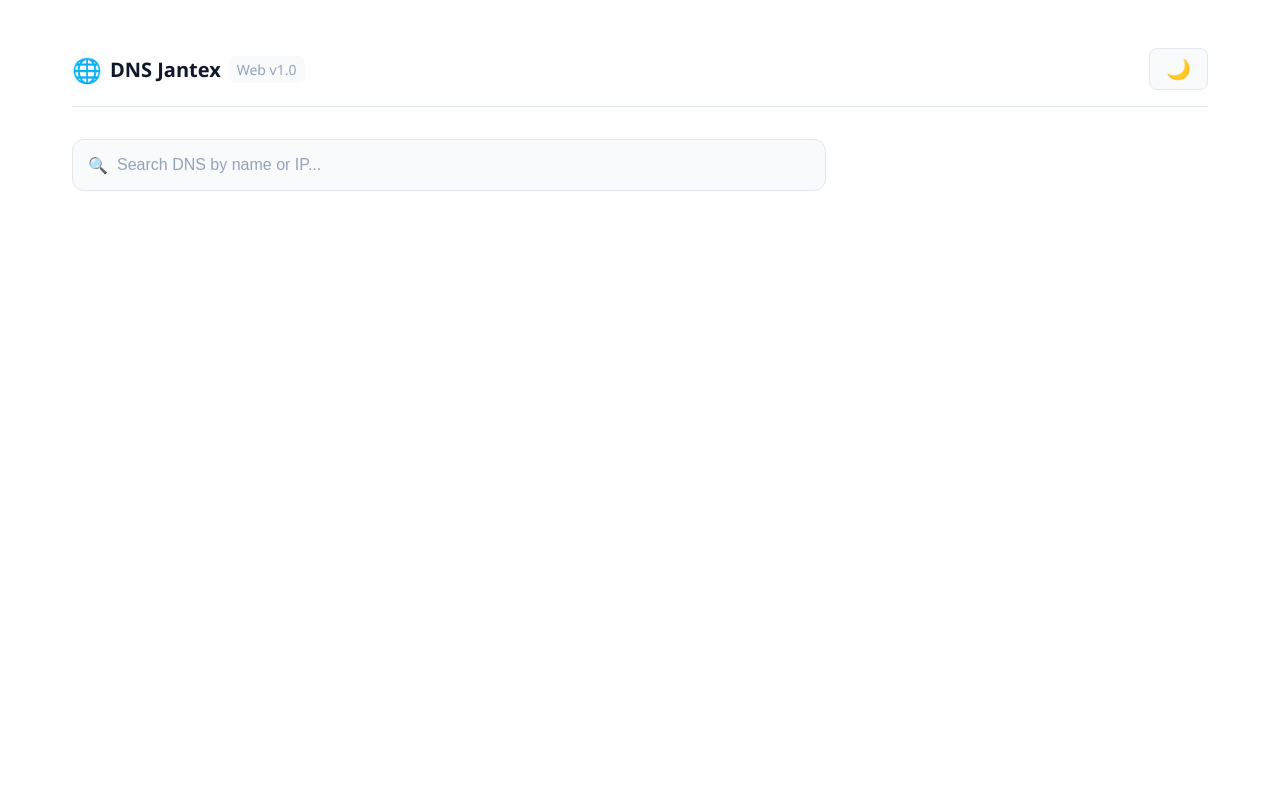
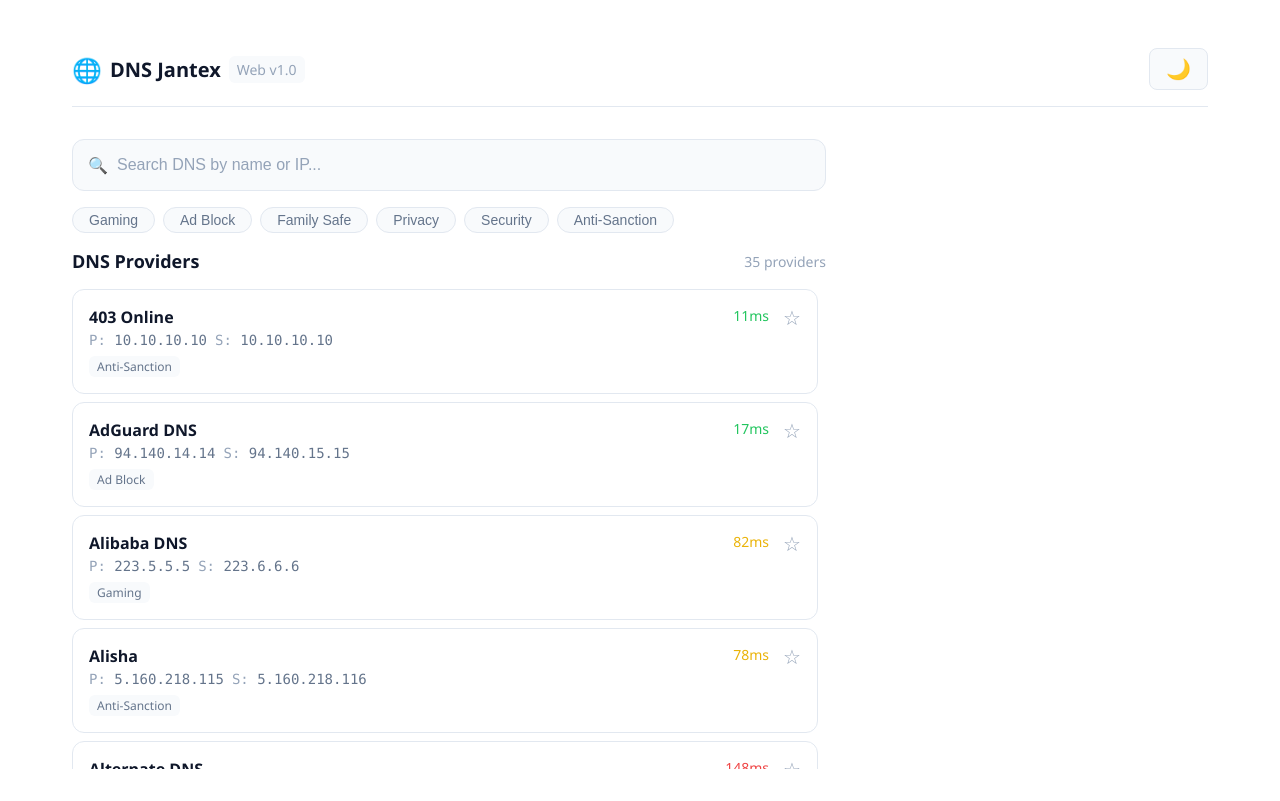
Before and after one commit to ZeLoExE/dns-jantex-web, a Vue app: page / in a window 1280 px wide. Built offline with nearby package versions, Linux system fonts and the light colour scheme.

Commit message:
feat: add ProviderList component with filtering

```diff
--- a/src/App.vue
+++ b/src/App.vue
@@ -2,19 +2,32 @@
   <div class="app" :class="{ dark: themeStore.isDark, light: !themeStore.isDark }">
     <AppHeader />
     <main class="main-content">
-      <SearchBar v-model="searchQuery" />
+      <div class="left-panel">
+        <SearchBar v-model="providersStore.searchQuery" />
+        <TagFilter
+          :selected-tags="providersStore.selectedTags"
+          @toggle="providersStore.toggleTag"
+          @clear="providersStore.clearTags"
+        />
+        <ProviderList />
+      </div>
+      <div class="right-panel">
+        <!-- Network dashboard will be added later -->
+      </div>
     </main>
   </div>
 </template>
 
 <script setup lang="ts">
-import { ref } from 'vue'
 import { useThemeStore } from './stores/theme'
+import { useProvidersStore } from './stores/providers'
 import AppHeader from './components/AppHeader.vue'
 import SearchBar from './components/SearchBar.vue'
+import TagFilter from './components/TagFilter.vue'
+import ProviderList from './components/ProviderList.vue'
 
 const themeStore = useThemeStore()
-const searchQuery = ref('')
+const providersStore = useProvidersStore()
 </script>
 
 <style>
@@ -24,4 +37,22 @@ const searchQuery = ref('')
   gap: var(--spacing-xl);
   margin-top: var(--spacing-xl);
 }
+
+.left-panel {
+  display: flex;
+  flex-direction: column;
+  gap: var(--spacing-md);
+}
+
+.right-panel {
+  display: flex;
+  flex-direction: column;
+  gap: var(--spacing-md);
+}
+
+@media (max-width: 900px) {
+  .main-content {
+    grid-template-columns: 1fr;
+  }
+}
 </style>
--- /dev/null
+++ b/src/components/ProviderList.vue
@@ -0,0 +1,107 @@
+<template>
+  <div class="provider-list">
+    <div class="list-header">
+      <h2>DNS Providers</h2>
+      <span class="count">{{ providers.length }} providers</span>
+    </div>
+    <div class="list-content">
+      <ProviderCard
+        v-for="provider in providers"
+        :key="provider.id"
+        :provider="provider"
+        :is-favorite="favoritesStore.isFavorite(provider.id)"
+        :is-active="activeProvider?.id === provider.id"
+        :latency="latencies[provider.id]"
+        @select="handleSelect"
+        @toggle-favorite="favoritesStore.toggle"
+      />
+      <div v-if="providers.length === 0" class="empty-state">
+        <p>No providers match your search</p>
+      </div>
+    </div>
+  </div>
+</template>
+
+<script setup lang="ts">
+import { ref, computed, watch } from 'vue'
+import { useProvidersStore } from '../stores/providers'
+import { useFavoritesStore } from '../stores/favorites'
+import ProviderCard from './ProviderCard.vue'
+import type { DNSProvider } from '../data/dns-providers'
+
+const providersStore = useProvidersStore()
+const favoritesStore = useFavoritesStore()
+
+const providers = computed(() => providersStore.sortedProviders)
+const activeProvider = computed(() => providersStore.activeProvider)
+const latencies = ref<Record<string, number>>({})
+
+function handleSelect(provider: DNSProvider) {
+  providersStore.setActive(provider)
+}
+
+watch(providers, (newProviders) => {
+  newProviders.forEach(p => {
+    if (!latencies.value[p.id]) {
+      latencies.value[p.id] = Math.floor(Math.random() * 150) + 10
+    }
+  })
+}, { immediate: true })
+</script>
+
+<style scoped>
+.provider-list {
+  display: flex;
+  flex-direction: column;
+  gap: var(--spacing-md);
+}
+
+.list-header {
+  display: flex;
+  justify-content: space-between;
+  align-items: center;
+}
+
+.list-header h2 {
+  font-size: var(--font-size-lg);
+  font-weight: 600;
+}
+
+.count {
+  font-size: var(--font-size-sm);
+  color: var(--text-muted);
+}
+
+.list-content {
+  display: flex;
+  flex-direction: column;
+  gap: var(--spacing-sm);
+  max-height: 60vh;
+  overflow-y: auto;
+  padding-right: var(--spacing-sm);
+}
+
+.list-content::-webkit-scrollbar {
+  width: 6px;
+}
+
+.list-content::-webkit-scrollbar-track {
+  background: var(--bg-secondary);
+  border-radius: 3px;
+}
+
+.list-content::-webkit-scrollbar-thumb {
+  background: var(--border-color);
+  border-radius: 3px;
+}
+
+.list-content::-webkit-scrollbar-thumb:hover {
+  background: var(--border-color-hover);
+}
+
+.empty-state {
+  text-align: center;
+  padding: var(--spacing-xl);
+  color: var(--text-muted);
+}
+</style>
```
